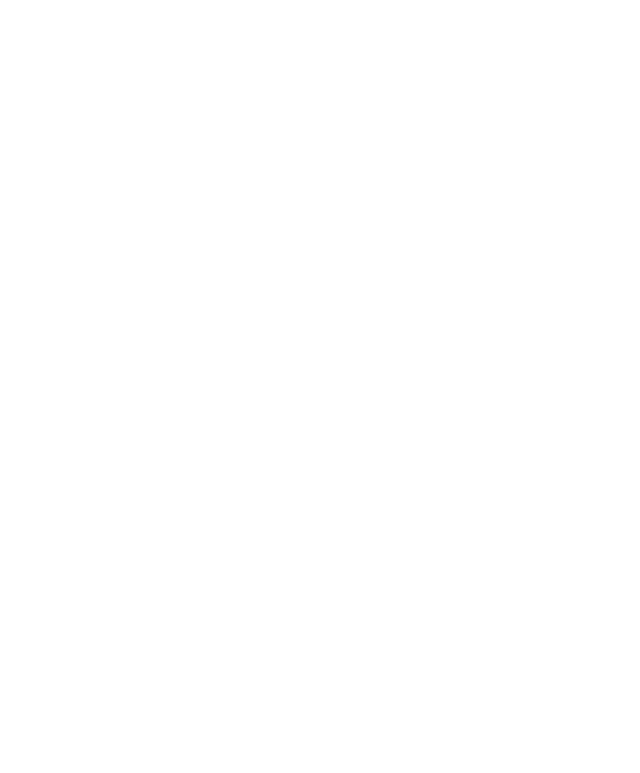
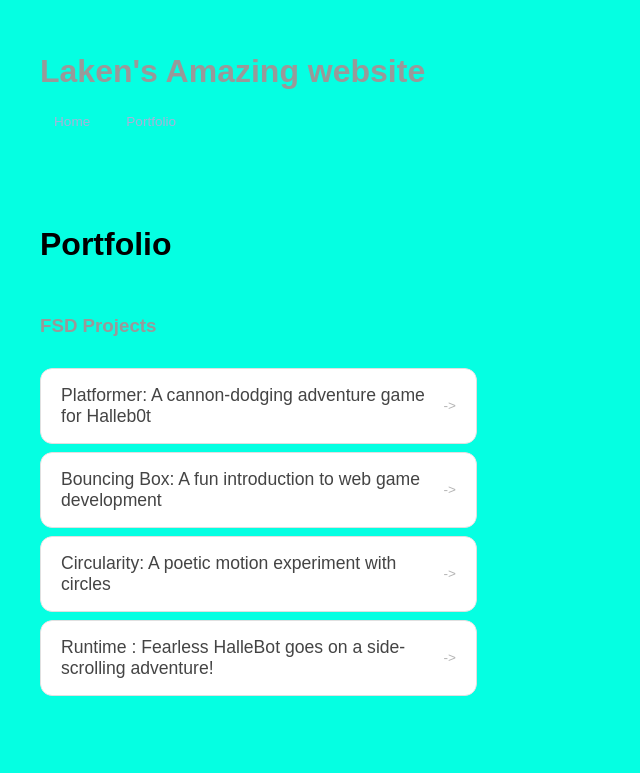
Before and after one commit to lakenjoffrion-gif/lakenjoffrion-gif.github.io, a plain HTML site: page portfolio.html in a window 1280 px wide. Shown: the whole page, without its empty margins (0-640 px from the left). Drawn offline with Linux system fonts and the light colour scheme.

Commit message:
bouncing box

```diff
--- a/portfolio.html
+++ b/portfolio.html
@@ -2,10 +2,45 @@
 <html>
 <head>
 <title> Laken's amazing website</title>
+ <title> Laken's Website</title>
+  <link rel="stylesheet" href="style.css" />
 </head>
 <body>
 <!-- All content goes here -->
 <div id="all-contents">
+  <h1> Laken's Amazing website </h1>
+ <ul id="nav-ul">
+ <li class="nav-li">
+  <a href="index.html">Home</a>
+ </li>
+ <li class="nav-li">
+  <a href="portfolio.html">Portfolio</a>
+ </li>
+ </ul>
+  <main>
+<div class="content">
+    <h1>Portfolio</h1>
+    <h3>FSD Projects</h3>
+    <ul id="portfolio">
+<li>
+  <a href="fsd-projects/platformer/">Platformer: A cannon-dodging adventure game for Halleb0t</a>
+</li>
+<li>
+  <a href="fsd-projects/bouncing-box/">Bouncing Box: A fun introduction to web game development</a>
+</li>
+<li>
+  <a href="fsd-projects/circularity/">Circularity: A poetic motion experiment with circles</a>
+</li>
+<li>
+ <a href="fsd-projects/runtime/">Runtime : Fearless HalleBot goes on a side-scrolling adventure!</a>
+</li>
+    </ul>
+
+    <!-- ASD Projects will go here -->
+
+  </div>
+  </main>
+</div>
 </div>
 </body>
 </html>
--- a/style.css
+++ b/style.css
@@ -1,3 +1,20 @@
+*{
+  box-sizing: border-box
+}
+
+body{
+  margin: 0;
+  background:#05ffe2;
+  color:#999;
+  font-family: "Helevtica Neue", Arial, sans-serif;
+}
+
+#all-contents{
+  max-width: 1500px;
+  min-height: 100vh;
+  margin: 0 auto;
+  padding: 32px 40px;
+}
 main {
 display: grid;
 grid-template-columns: minmax(220px, 1fr) minmax(420px, 1.6fr);
@@ -57,7 +74,7 @@ color: #555;
 font-size: 1rem;
 font-weight: 600;
 padding: 10px 20px;
-background: #fff;
+background: #ffc3e6;
 border: 1px solid #05ffe2;
 border-radius: 100px;
 transition:
@@ -110,7 +127,7 @@ justify-content: space-between;
 align-items: center;
 margin-bottom: 48px;
 padding: 16px 24px;
-background: #fff;
+background: #ffc9f6;
 border: 1px solid #e0e0e0;
 border-radius: 12px;
 }
@@ -158,3 +175,55 @@ color: #a8b2d8;
 background: #e94560;
 color: #fff;
 }
+/* Portfolio styles */
+.content h1 {
+  color: black;
+}
+
+#portfolio {
+  list-style: none;
+  margin: 0;
+  padding: 0;
+  width: 100%;
+  display: flex;
+  flex-direction: column;
+  gap: 8px;
+}
+
+#portfolio li {
+  border-radius: 12px;
+  overflow: hidden;
+}
+
+#portfolio a {
+  display: flex;
+  justify-content: space-between;
+  align-items: center;
+  text-decoration: none;
+  color: #444;
+  padding: 16px 20px;
+  font-size: 1.1rem;
+  font-weight: 500;
+  background: #fff;
+  border: 1px solid #e0e0e0;
+  border-radius: 12px;
+  transition: background 0.25s ease, color 0.25s ease, transform 0.25s ease;
+}
+
+#portfolio a:hover {
+  background: #000;
+  color: #fff;
+  transform: translateX(4px);
+}
+
+#portfolio a::after {
+  content: "->";
+  font-size: 0.85rem;
+  opacity: 0.4;
+  transition: opacity 0.25s ease;
+  white-space: nowrap;
+}
+
+#portfolio a:hover::after {
+  opacity: 1;
+}
```
Also changed, not shown: fsd-projects/bouncing-box/index.html (+2 -2 lines), index.html (+4 -0 lines).
